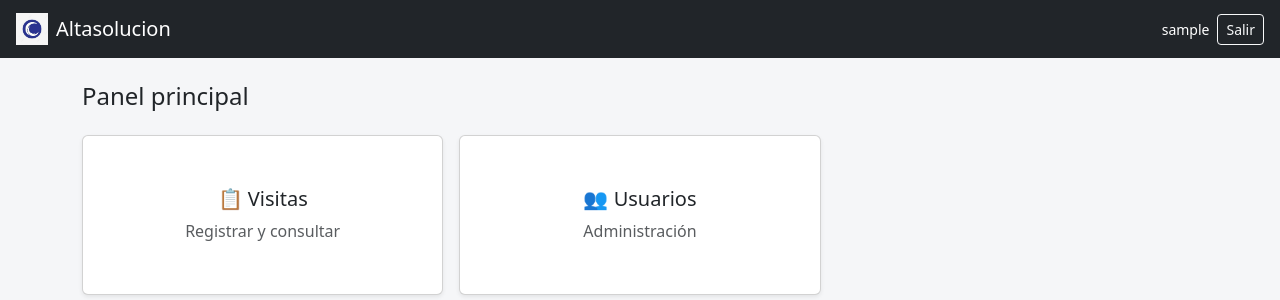
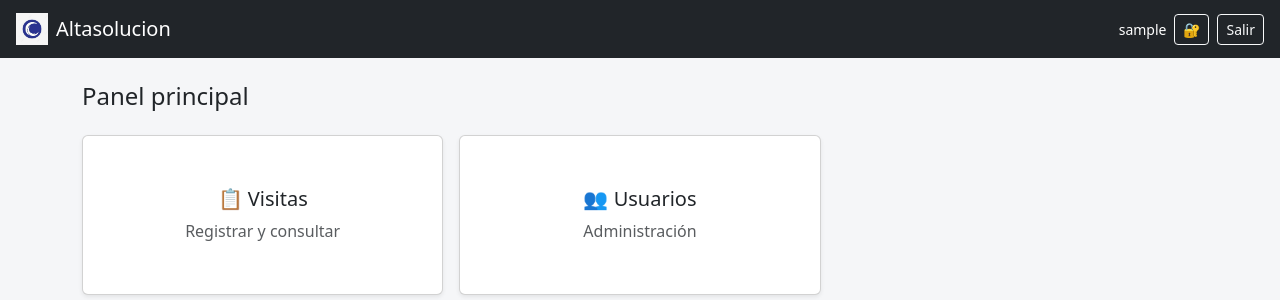
Before and after one commit to epachecoosnaya/Demos_Activities, a Flask app: page /dashboard in a window 1280 px wide. Shown: the top 300 px of the page. Run offline with Flask 3, Linux system fonts and the light colour scheme; the visitor is signed in with stand-in values (Sample User, id 1).

Commit message:
Update base.html

```diff
--- a/templates/base.html
+++ b/templates/base.html
@@ -49,14 +49,28 @@
     <span class="d-none d-sm-inline">{{ empresa }}</span>
   </span>
 
-  <div class="d-flex align-items-center">
-    <span class="text-white small me-2">
+  {% if session.usuario %}
+  <div class="d-flex align-items-center gap-2">
+
+    <span class="text-white small d-none d-sm-inline">
       {{ session.usuario }}
     </span>
-    <a href="{{ url_for('logout') }}" class="btn btn-outline-light btn-sm">
+
+    <!-- Cambiar password -->
+    <a href="{{ url_for('cambiar_password') }}"
+       class="btn btn-outline-light btn-sm"
+       title="Cambiar password">
+      🔐
+    </a>
+
+    <!-- Salir -->
+    <a href="{{ url_for('logout') }}"
+       class="btn btn-outline-light btn-sm">
       Salir
     </a>
+
   </div>
+  {% endif %}
 </nav>
 
 <div class="container my-4">
```
